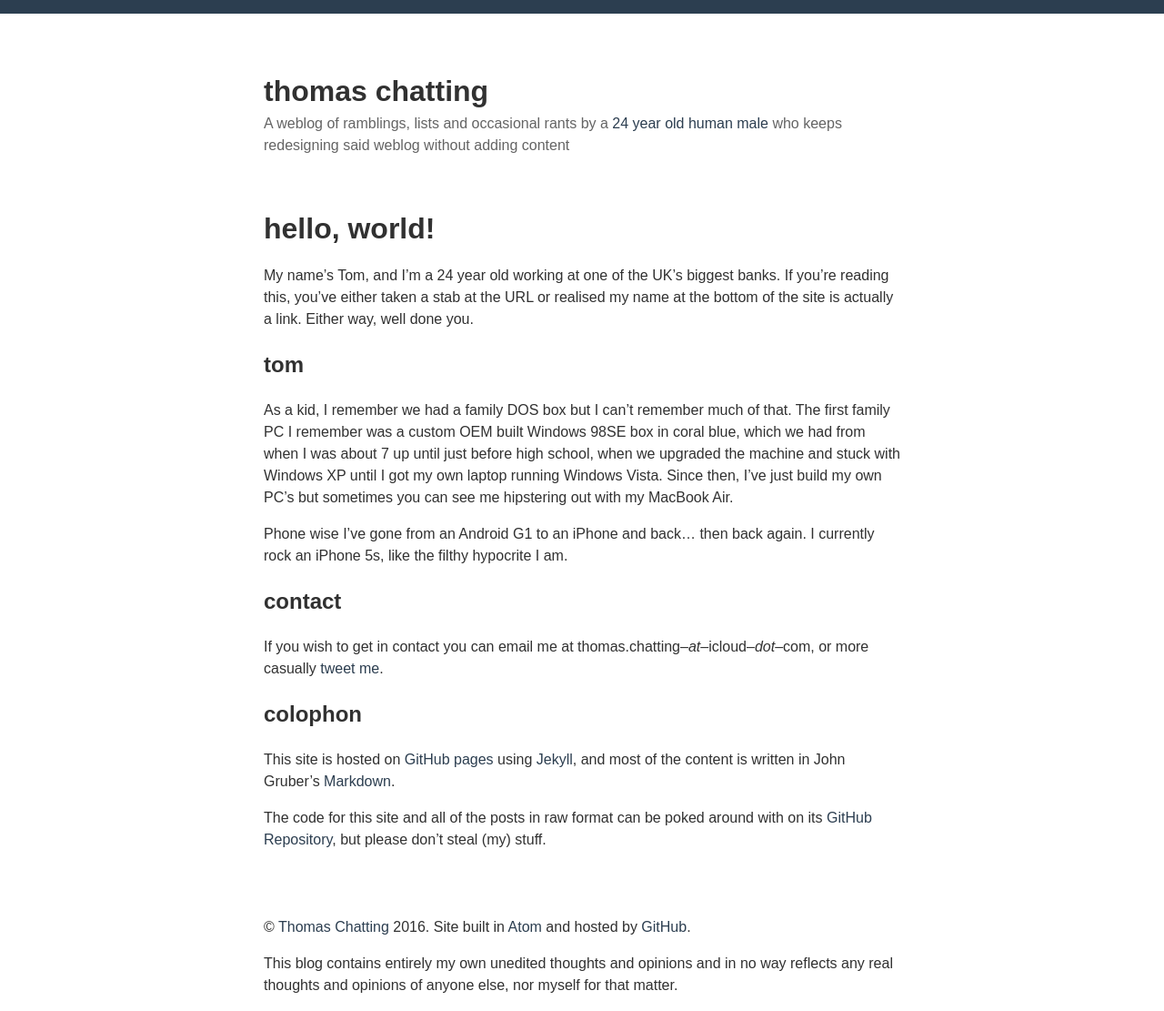
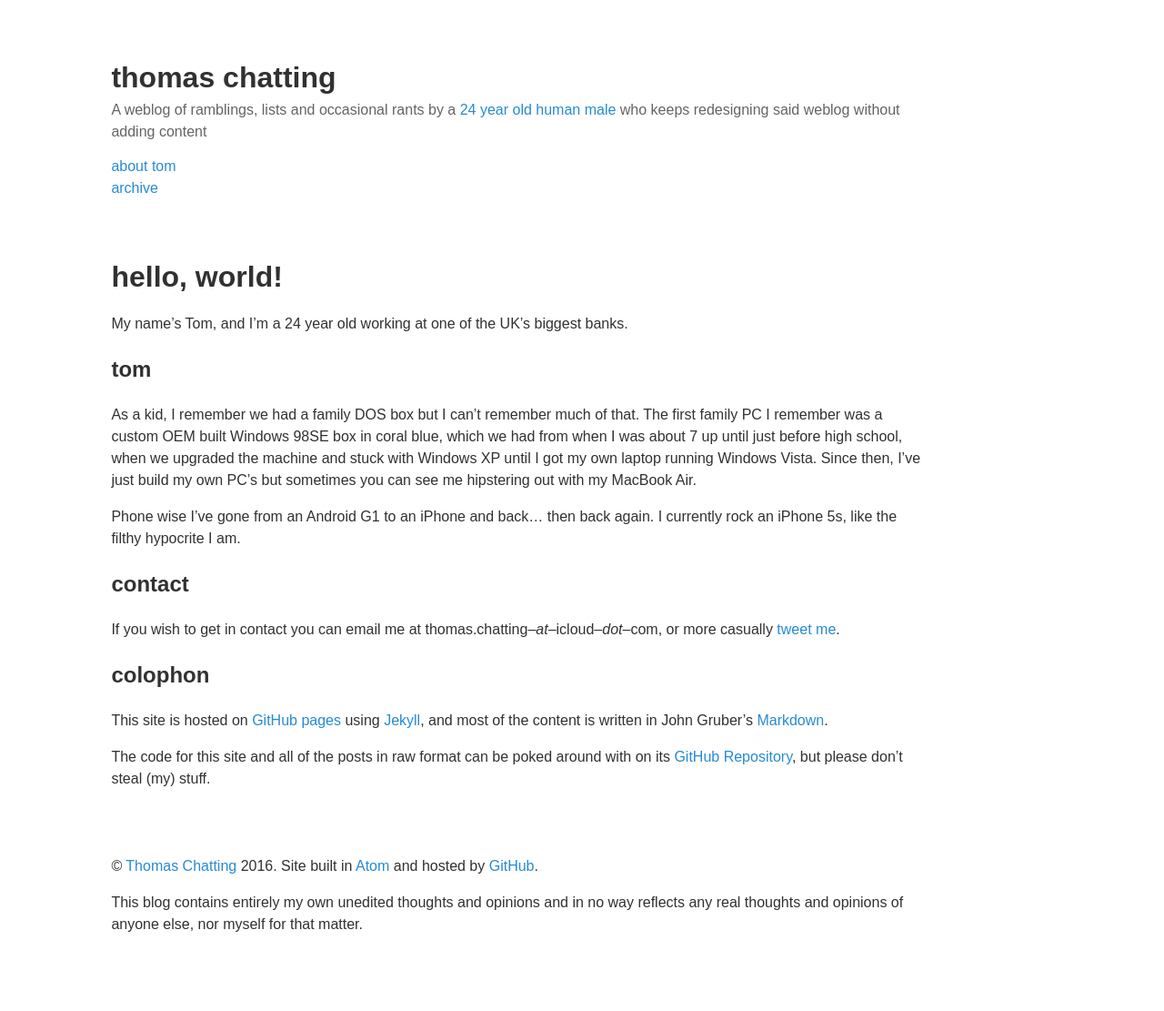
Before and after one commit to tomchatting/tomchatting.github.io, a Jekyll site: the page built from about.markdown, in a window 1280 px wide. Shown: the whole page at 91% size. Built offline with Jekyll 4.4.1, drawn with Linux system fonts in a browser that asks for light colours; after the commit the page ends 1044 px from its top, so only the background shows below that.

Commit message:
Skinny makes no sense
Making it fat

```diff
--- a/_layouts/default.html
+++ b/_layouts/default.html
@@ -10,6 +10,11 @@
   <header>
     <h1><a href=/>thomas chatting</a></h1>
     <h2>A weblog of ramblings, lists and occasional rants by a <a href=/about/>24 year old human male</a> who keeps redesigning said weblog without adding content</h2>
+    <nav>
+      <ul>
+        <li><a href=/about/>about tom</a></li>
+        <li><a href=/archive/>archive</a></li>
+      </ul>
   </header>
 
 {{ content }}
--- a/about.markdown
+++ b/about.markdown
@@ -1,12 +1,12 @@
 ---
 layout: page
-title: About
+title: about
 permalink: /about/
 ---
 
 <h1 class="article-title">hello, world!</h1>
 
-My name's Tom, and I'm a 24 year old working at one of the UK's biggest banks. If you're reading this, you've either taken a stab at the URL or realised my name at the bottom of the site is actually a link. Either way, well done you.
+My name's Tom, and I'm a 24 year old working at one of the UK's biggest banks.
 
 ## tom
 
--- a/css/main.css
+++ b/css/main.css
@@ -1,11 +1,11 @@
 @import 'normalize.css';
-html { font-size: 16px; line-height: 1.5; color: #313131; border-top: 15px solid #2C3E50; }
+html { font-size: 16px; line-height: 1.5; color: #313131; }
 
 .wrapper { padding: 0 20px; }
 img, iframe { max-width: 100%; }
 p, blockquote { word-wrap: break-word; }
 
-a, a:visited { text-decoration: none; color: #2C3E50; }
+a, a:visited { text-decoration: none; color: #268bd2; }
 a:hover { text-decoration: underline; }
 
 header { padding-bottom: 20px; }
@@ -13,12 +13,15 @@
 header h1 a, header h1 a:visited { color: #313131; }
 header h1 a:hover { color: #131313; text-decoration: none; }
 header h2 { font-size: 1em; color: #646464; font-weight: normal; margin-top: 0; padding-top: 0; }
+header nav ul { list-style: none; padding: 0; margin: 0; }
 
-date { color: #9a9a9a; font-size: 1.2em; }
+date { color: #9a9a9a; font-size: 0.9em; display: block; }
 
 h1.hero { height: 200px; position: relative; }
 a.hero { background: #2C3E50; display:block; width: 100%; opacity: 0.9; color: #fff; position: absolute; bottom: 0; left: 0;}
 
+article h1:first-child { margin: 0; padding-top: 20px; }
+article h1 a { color: #313131; }
 article cite { background-color: #FFFF00; }
 article blockquote { position: relative; font-style: italic; color: #9a9a9a; }
 article blockquote::before { content: ">"; position: absolute; left: -20px; }
@@ -41,5 +44,5 @@
 ol.nav { padding-left: 0; }
 
 @media (min-width: 800px) {
-  .wrapper { width: 700px; margin: 0 auto; }
+  .wrapper { max-width: 900px; margin-left: 8%; }
 }
```
Also changed, not shown: archive.html (added, +14 -0 lines), archive.md (deleted, +0 -17 lines).
